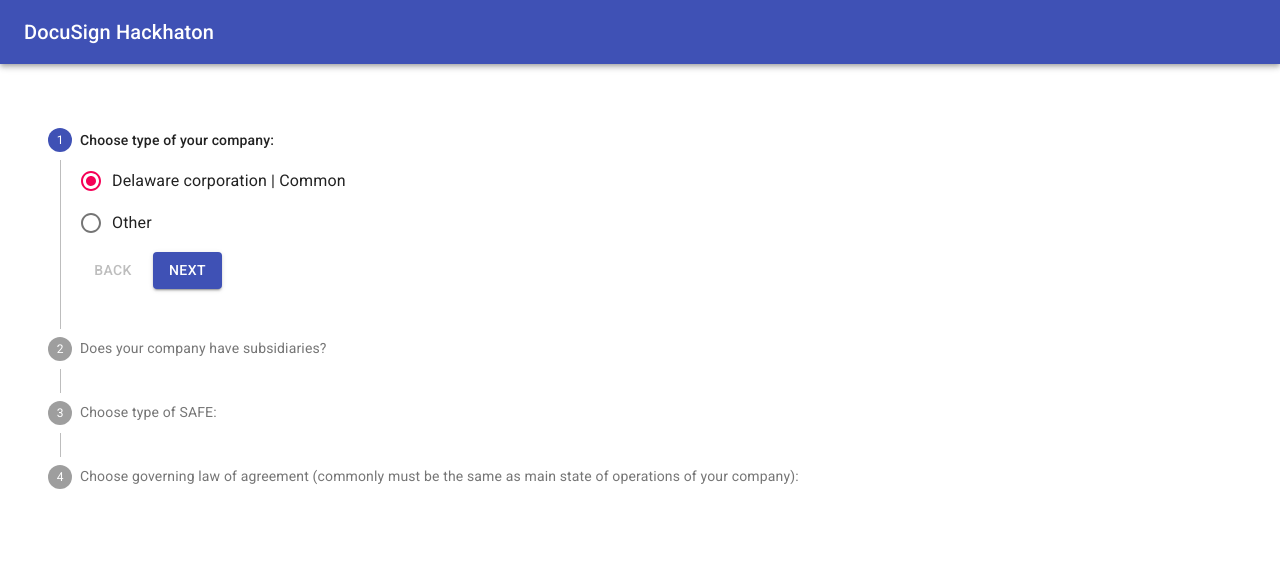
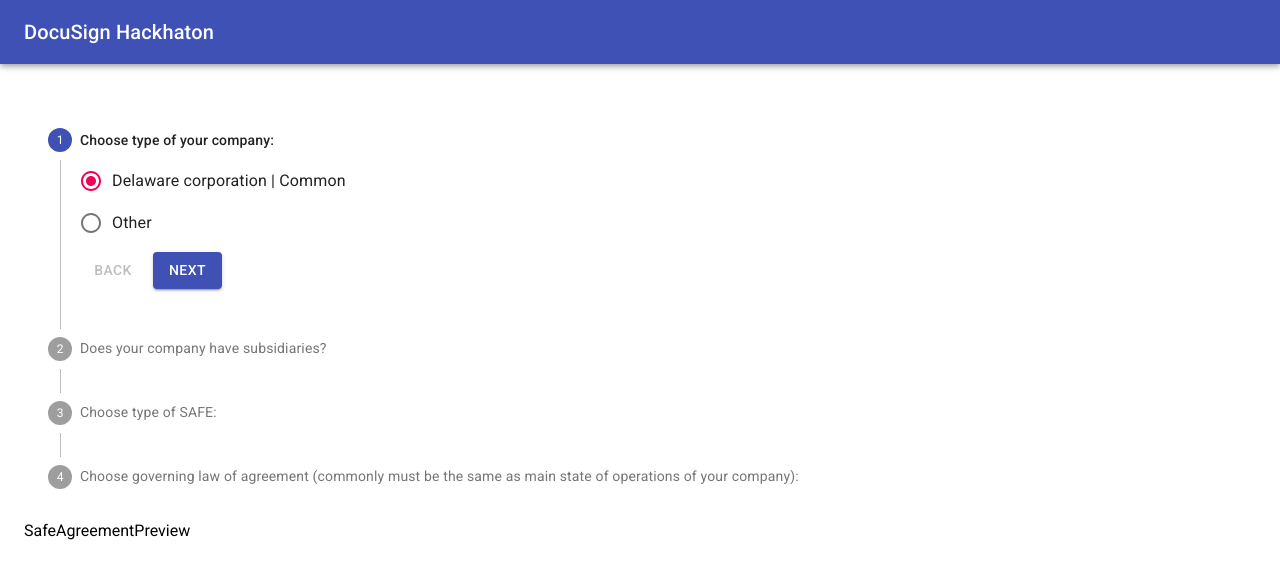
Before and after one commit to ilyapasyuk/Hackathon_DocuSign, a React app: page / in a window 1280 px wide. Both pictures are taken after a click on the button 224 px from the left and 477 px from the top of the page. Shown: the top 578 px of the page. Built offline with nearby package versions, Linux system fonts and the light colour scheme.

Commit message:
add preview

```diff
--- a/src/Components/Layout/index.jsx
+++ b/src/Components/Layout/index.jsx
@@ -4,11 +4,13 @@ import { Container, AppBar, Typography, Toolbar } from '@material-ui/core'
 import SafeAgreement from '../SafeAgreement'
 import Documents from '../Documents'
 import './style.css'
+import SafeAgreementPreview from 'Components/SafeAgreementPreview'
 
 const Layout = ({}) => {
     const [isShowHeader, setShowShowHeader] = useState(true)
     const [isShowSafeAgreement, setShowSafeAgreement] = useState(false)
-    const [optionsSafeAgreement, setSafeAgreementAnswers] = useState(undefined)
+    const [isShowSafeAgreementPreview, setShowSafeAgreementPreview] = useState(false)
+    const [optionsSafeAgreement, setSafeAgreementAnswers] = useState({})
 
     function handleSafeAgreement(value) {
         setSafeAgreementAnswers(value)
@@ -18,6 +20,7 @@ const Layout = ({}) => {
     function handleDocumentSelect() {
         setShowSafeAgreement(true)
         setShowShowHeader(false)
+        setShowSafeAgreementPreview(true)
     }
 
     return (
@@ -44,6 +47,10 @@ const Layout = ({}) => {
                 {isShowSafeAgreement && (
                     <SafeAgreement onAnswerSelected={v => handleSafeAgreement(v)} />
                 )}
+
+                {isShowSafeAgreementPreview && (
+                    <SafeAgreementPreview options={optionsSafeAgreement} />
+                )}
             </Container>
         </>
     )
--- /dev/null
+++ b/src/Components/SafeAgreementPreview/index.jsx
@@ -0,0 +1,7 @@
+import React from 'react'
+
+const SafeAgreementPreview = ({}) => {
+    return <div>SafeAgreementPreview</div>
+}
+
+export default SafeAgreementPreview
```
Also changed, not shown: src/Components/Signer/index.jsx (deleted).
